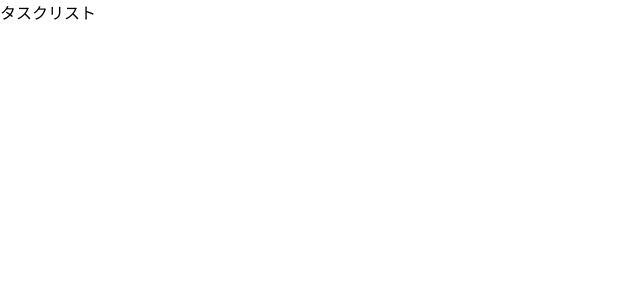
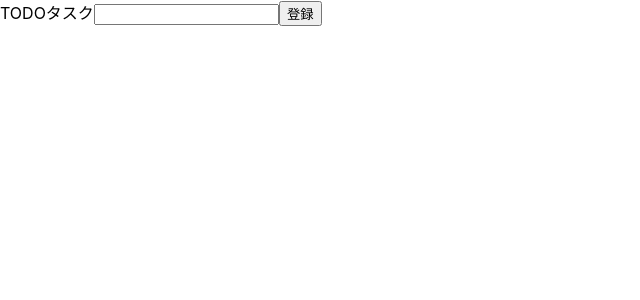
Before and after one commit to yukiorita1117/recoil-react, a React (Create React App) app: page / in a window 1280 px wide. Shown: the top 300 px of the page, without its empty margins (0-640 px from the left). Built offline with nearby package versions, Linux system fonts and the light colour scheme.

Commit message:
atom設定 / feature task component

```diff
--- a/src/atoms/Task.ts
+++ b/src/atoms/Task.ts
@@ -7,6 +7,8 @@ export interface Task {
 
 const initialTasks: Task[] = [];
 
+// Recoilでは、グローバルな（複数コンポーネントで共有される）ステートはAtom(データストア)と呼ぶ。
+// keyを設定しない場合、もしくは被ったらランタイムエラー。しかし許容範囲と見れる。
 export const taskState = atom({
   key: "task",
   default: initialTasks,
--- a/src/components/Task.tsx
+++ b/src/components/Task.tsx
@@ -1,7 +1,30 @@
-import React from "react";
+import React, { useState } from "react";
+import { useSetRecoilState } from "recoil";
+import { taskState } from "../atoms/Task";
 
-const TaskList = () => {
-  return <div>タスクリスト</div>;
+const TaskInput = () => {
+  const [title, setTitle] = useState("");
+  const onChange = (e: React.ChangeEvent<HTMLInputElement>) => {
+    setTitle(e.target.value);
+  };
+  const onClick = () => {};
+  return (
+    <div>
+      <label>
+        TODOタスク
+        <input type="text" value={title} onChange={onChange} />
+      </label>
+      <button onClick={onClick}>登録</button>
+    </div>
+  );
+};
+
+export const TaskList = () => {
+  return (
+    <>
+      <TaskInput />
+    </>
+  );
 };
 
 export default TaskList;
```
